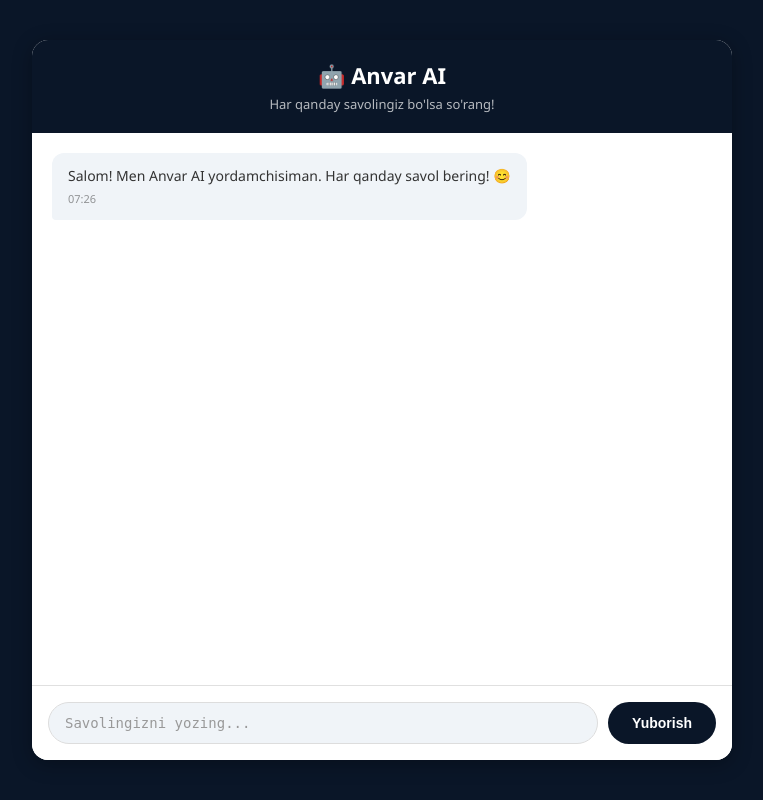
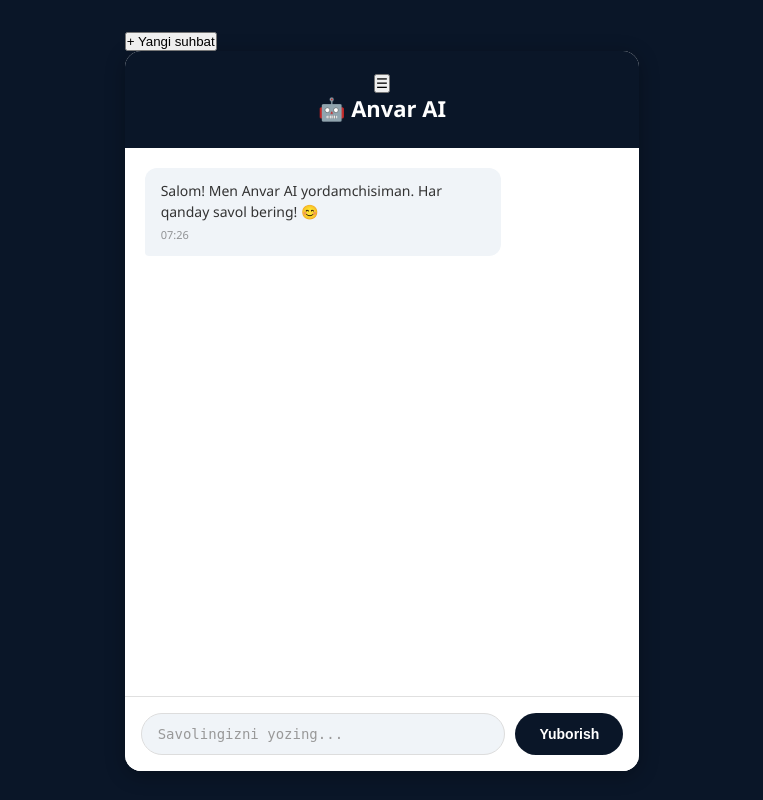
Before and after one commit to ankkkk527/groq-support, a Flask app: page / in a window 1280 px wide. Shown: the whole page, without its empty margins (258-1021 px from the left). Run offline with Flask 3, Linux system fonts and the light colour scheme.

Commit message:
Add chat history sidebar

```diff
--- a/templates/index.html
+++ b/templates/index.html
@@ -5,17 +5,23 @@
     <meta name="viewport" content="width=device-width, initial-scale=1.0">
     <title>Anvar AI</title>
     <link rel="manifest" href="/static/manifest.json">
-    <meta name="theme-color" content="#1a1a1a">
+    <meta name="theme-color" content="#0a1628">
     <meta name="mobile-web-app-capable" content="yes">
     <meta name="apple-mobile-web-app-capable" content="yes">
     <meta name="apple-mobile-web-app-title" content="Anvar AI">
     <link rel="stylesheet" href="/static/style.css">
 </head>
 <body>
+    <div class="app">
+        <div class="sidebar">
+            <button class="new-chat-btn" onclick="newChat()">+ Yangi suhbat</button>
+            <div class="chat-list" id="chatList"></div>
+        </div>
         <div class="chat-container">
             <div class="chat-header">
+                <button class="menu-btn" onclick="toggleSidebar()">☰</button>
                 <h2>🤖 Anvar AI</h2>
-            <p>Har qanday savolingiz bo'lsa so'rang!</p>
+                <span></span>
             </div>
             <div class="chat-messages" id="messages"></div>
             <div class="chat-input">
@@ -23,6 +29,7 @@
                 <button onclick="sendMessage()">Yuborish</button>
             </div>
         </div>
+    </div>
     <script src="/static/script.js"></script>
 </body>
 </html>
```
Lines whose indentation alone changed are shown as unchanged.
